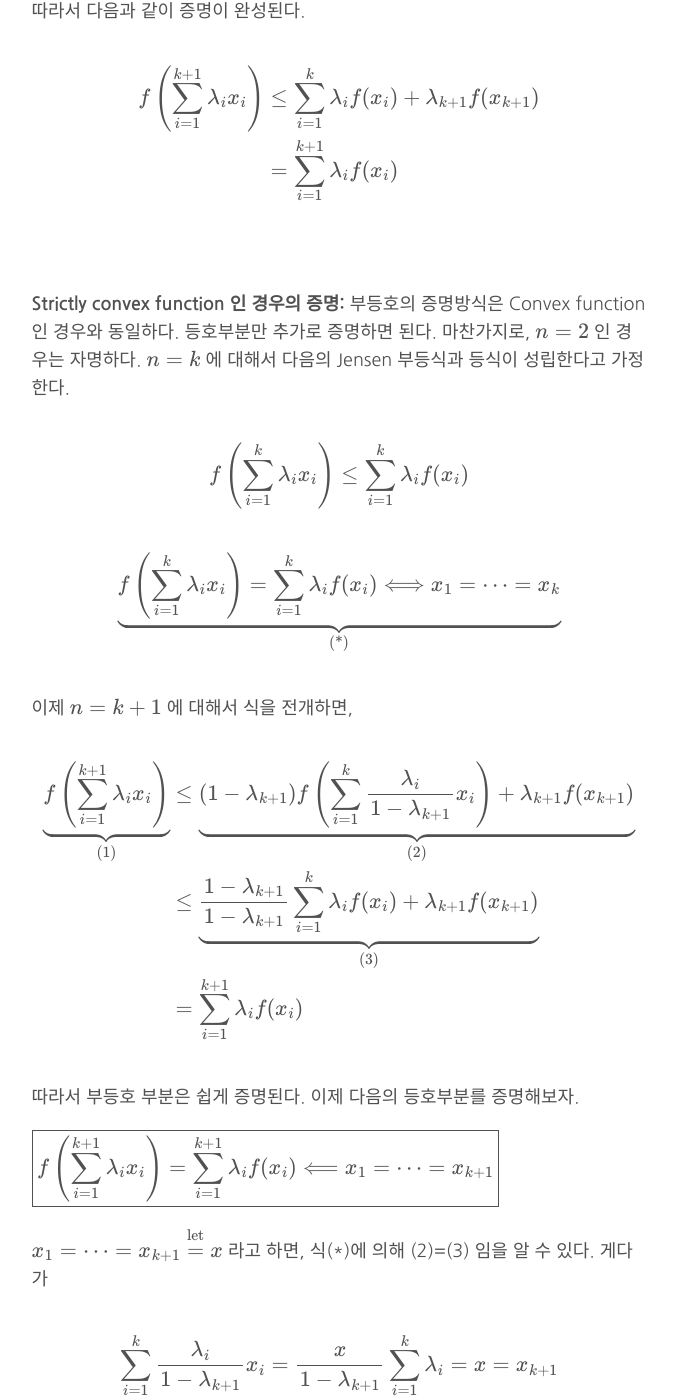
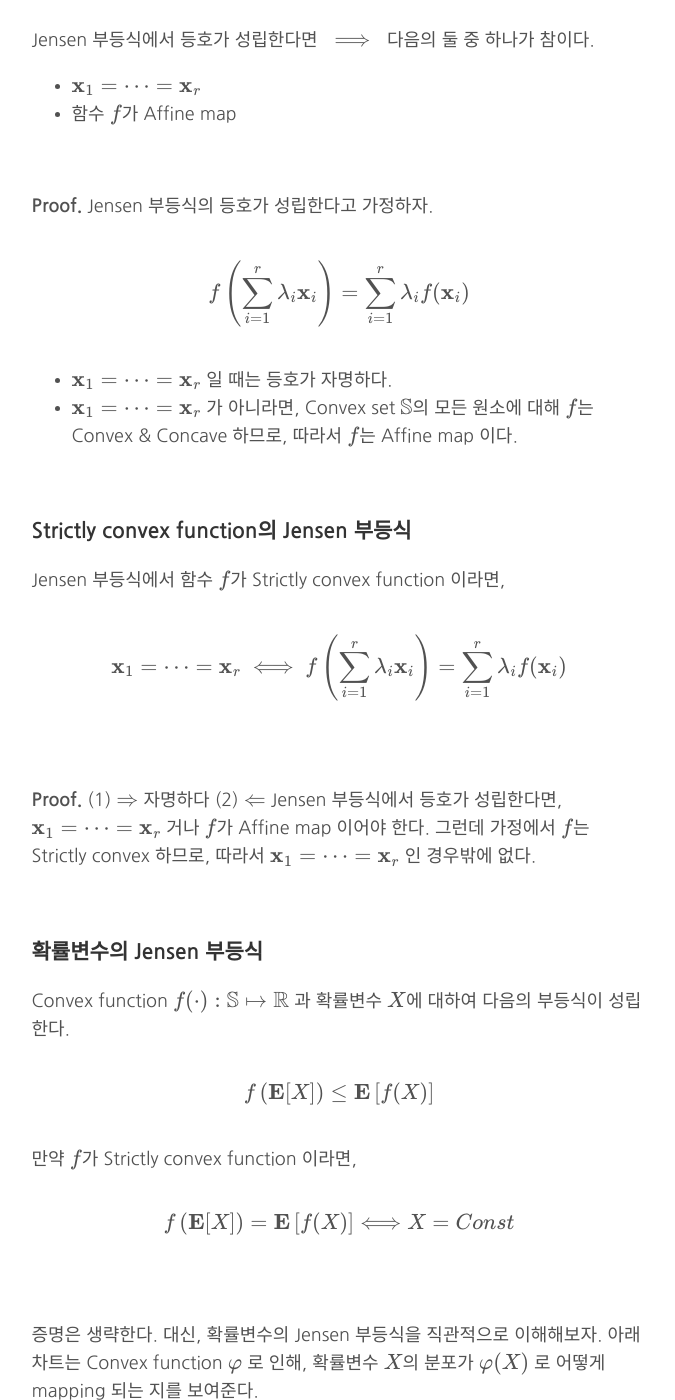
Before and after one commit to gem763/gem763.github.io, a Jekyll site: the page built from Affinity와-Convexity.md, in a window 1280 px wide and 1400 px high, scrolled down 11687 px. Shown: the whole window, without its empty margins (301-976 px from the left). Built offline with Jekyll 4.4.1, drawn with Linux system fonts in a browser that asks for light colours; our own code applies the rules of GitHub Pages for plain Markdown files; formulas are drawn with MathJax 3; some of the changed text lies outside the part shown; grey boxes are pictures that could not be loaded.

Commit message:
Uploaded by https://stackedit.io/

```diff
--- a/Affinity와-Convexity.md
+++ b/Affinity와-Convexity.md
@@ -5,21 +5,21 @@
 
 ## Affinity
 ### Affine combination
-유한 개의 벡터들로 [선형결합 (Linear combination)](https://en.wikipedia.org/wiki/Linear_combination)을 할 때, 모든 계수(coefficient)들의 합이 1인 경우를 [**Affine combination**](https://en.wikipedia.org/wiki/Affine_combination)이라고 한다. <span><script type="math/tex">n</script></span>개의 벡터 <span><script type="math/tex">\mathbf{x}_1, \cdots, \mathbf{x}_n</script></span> 에 대해서, Affine combination은 다음과 같이 표현된다.
+유한 개의 벡터들로 [선형결합 (Linear combination)](https://en.wikipedia.org/wiki/Linear_combination)을 할 때, 모든 계수(coefficient)들의 합이 1인 경우를 [**Affine combination**](https://en.wikipedia.org/wiki/Affine_combination)이라고 한다. <span><script type="math/tex">r</script></span>개의 벡터 <span><script type="math/tex">\mathbf{x}_1, \cdots, \mathbf{x}_r</script></span> 에 대해서, Affine combination은 다음과 같이 표현된다.
 
 <div class="math"><script type="math/tex; mode=display">
-\lambda_1 \mathbf{x}_1 + \cdots + \lambda_n \mathbf{x}_n
+\lambda_1 \mathbf{x}_1 + \cdots + \lambda_r \mathbf{x}_r
 </script></div>
 
-여기서 실수 <span><script type="math/tex">\lambda_i</script></span> 는 <span><script type="math/tex">\lambda_1 + \cdots + \lambda_n = 1</script></span> 을 만족한다. 유클리드 공간(Euclidean space)에서 임의의 두 점을 선택했을 때, **두 점을 지나는 직선 상의 모든 점들**은 Affine combination으로 표현할 수 있다.
+여기서 실수 <span><script type="math/tex">\lambda_i</script></span> 는 <span><script type="math/tex">\lambda_1 + \cdots + \lambda_r = 1</script></span> 을 만족한다. 유클리드 공간(Euclidean space)에서 임의의 두 점을 선택했을 때, **두 점을 지나는 직선 상의 모든 점들**은 Affine combination으로 표현할 수 있다.
 
 <br/>
 
 ### Affine set
-Affine combination에 대해서 닫혀있는(closed) 집합을 [**Affine set**](https://en.wikipedia.org/wiki/Affine_space) 이라고 한다. 만약 집합 <span><script type="math/tex">\mathbb{A}</script></span>가 Affine set 이라면, 이 집합에서 <span><script type="math/tex">n</script></span>개의 원소인 벡터 <span><script type="math/tex">\mathbf{x}_1, \cdots, \mathbf{x}_n \in \mathbb{A}</script></span> 를 임의로 추출했을 때, 해당 원소들의 Affine combination도 <span><script type="math/tex">\mathbb{A}</script></span>에 속하게 된다. 즉 <span><script type="math/tex">\lambda_1 + \cdots + \lambda_n = 1</script></span> 에 대해서,
+Affine combination에 대해서 닫혀있는(closed) 집합을 [**Affine set**](https://en.wikipedia.org/wiki/Affine_space) 이라고 한다. 만약 집합 <span><script type="math/tex">\mathbb{A}</script></span>가 Affine set 이라면, 이 집합에서 <span><script type="math/tex">r</script></span>개의 원소 <span><script type="math/tex">\mathbf{x}_1, \cdots, \mathbf{x}_r \in \mathbb{A}</script></span> 를 임의로 추출했을 때, 해당 원소들의 Affine combination도 <span><script type="math/tex">\mathbb{A}</script></span>에 속하게 된다. 즉 <span><script type="math/tex">\lambda_1 + \cdots + \lambda_r = 1</script></span> 에 대해서,
 
 <div class="math"><script type="math/tex; mode=display">
-\lambda_1 \mathbf{x}_1 + \cdots + \lambda_n \mathbf{x}_n \in \mathbb{S}
+\lambda_1 \mathbf{x}_1 + \cdots + \lambda_r \mathbf{x}_r \in \mathbb{S}
 </script></div>
 
 
@@ -71,21 +71,21 @@
 
 ## Convexity
 ### Convex combination
-Affine combination에서 **모든 계수들이 0 이상**이라는 추가적인 제약조건이 있는 경우를 [**Convex combination**](https://en.wikipedia.org/wiki/Convex_combination) 이라고 한다. <span><script type="math/tex">n</script></span>개의 벡터 <span><script type="math/tex">\mathbf{x}_1, \cdots, \mathbf{x}_n</script></span>에 대해서, Convex combination은 다음과 같이 표현된다.
+Affine combination에서 **모든 계수들이 0 이상**이라는 추가적인 제약조건이 있는 경우를 [**Convex combination**](https://en.wikipedia.org/wiki/Convex_combination) 이라고 한다. <span><script type="math/tex">r</script></span>개의 벡터 <span><script type="math/tex">\mathbf{x}_1, \cdots, \mathbf{x}_r</script></span>에 대해서, Convex combination은 다음과 같이 표현된다.
 
 <div class="math"><script type="math/tex; mode=display">
-\lambda_1 \mathbf{x}_1 + \cdots + \lambda_n \mathbf{x}_n
+\lambda_1 \mathbf{x}_1 + \cdots + \lambda_r \mathbf{x}_r
 </script></div>
 
-여기서 실수 <span><script type="math/tex">\lambda_i</script></span> 는 <span><script type="math/tex">\lambda_i \ge 0</script></span> 과 <span><script type="math/tex">\lambda_1 + \cdots + \lambda_n = 1</script></span> 을 만족한다. 유클리드 공간에서 임의의 두 점을 선택했을 때, **두 점을 잇는 직선 사이의 모든 점들**은 Convex combination으로 표현할 수 있다.
+여기서 실수 <span><script type="math/tex">\lambda_i</script></span> 는 <span><script type="math/tex">\lambda_i \ge 0</script></span> 과 <span><script type="math/tex">\lambda_1 + \cdots + \lambda_r = 1</script></span> 을 만족한다. 유클리드 공간에서 임의의 두 점을 선택했을 때, **두 점을 잇는 직선 사이의 모든 점들**은 Convex combination으로 표현할 수 있다.
 
 <br/>
 
 ### Convex set
-Convex combination에 대해서 닫혀있는 집합을 [**Convex set**](https://en.wikipedia.org/wiki/Convex_set) 이라고 한다. 만약 집합 <span><script type="math/tex">\mathbb{S}</script></span>가 Convex set 이라면, 이 집합에서 <span><script type="math/tex">n</script></span>개의 원소인 벡터 <span><script type="math/tex">\mathbf{x}_1, \cdots, \mathbf{x}_n \in \mathbb{S}</script></span> 를 임의로 추출했을 때, 해당 원소들의 Convex combination도 <span><script type="math/tex">\mathbb{S}</script></span>에 속하게 된다. 즉 <span><script type="math/tex">\lambda_i \ge 0</script></span> 및 <span><script type="math/tex">\lambda_1 + \cdots + \lambda_n = 1</script></span> 에 대하여,
+Convex combination에 대해서 닫혀있는 집합을 [**Convex set**](https://en.wikipedia.org/wiki/Convex_set) 이라고 한다. 만약 집합 <span><script type="math/tex">\mathbb{S}</script></span>가 Convex set 이라면, 이 집합에서 <span><script type="math/tex">r</script></span>개의 원소 <span><script type="math/tex">\mathbf{x}_1, \cdots, \mathbf{x}_r \in \mathbb{S}</script></span> 를 임의로 추출했을 때, 해당 원소들의 Convex combination도 <span><script type="math/tex">\mathbb{S}</script></span>에 속하게 된다. 즉 <span><script type="math/tex">\lambda_i \ge 0</script></span> 및 <span><script type="math/tex">\lambda_1 + \cdots + \lambda_r = 1</script></span> 에 대하여,
 
 <div class="math"><script type="math/tex; mode=display">
-\lambda_1 \mathbf{x}_1 + \cdots + \lambda_n \mathbf{x}_n \in \mathbb{S}
+\lambda_1 \mathbf{x}_1 + \cdots + \lambda_r \mathbf{x}_r \in \mathbb{S}
 </script></div>
 
 정의에 의해, **모든 Affine set은 Convex set** 이라고 할 수 있다.
@@ -138,15 +138,15 @@
 
 > <big><b>비교: Combinations and Sets</b></big>
 >
-> 유한 개의 벡터 <span><script type="math/tex">\mathbf{x}_1, \cdots, \mathbf{x}_n</script></span>와 <span><script type="math/tex">\lambda_i \in \mathbb{R}</script></span> 에 대하여 Affine combination과 Convex combination은 다음과 같이 선형결합(Linear combination)으로 나타낼 수 있다.
-> <div class="math"><script type="math/tex; mode=display">\lambda_1 \mathbf{x}_1 + \cdots + \lambda_n \mathbf{x}_n</script></div>
+> 유한 개의 벡터 <span><script type="math/tex">\mathbf{x}_1, \cdots, \mathbf{x}_r</script></span>와 <span><script type="math/tex">\lambda_i \in \mathbb{R}</script></span> 에 대하여 Affine combination과 Convex combination은 다음과 같이 선형결합(Linear combination)으로 나타낼 수 있다.
+> <div class="math"><script type="math/tex; mode=display">\lambda_1 \mathbf{x}_1 + \cdots + \lambda_r \mathbf{x}_r</script></div>
 >
 > 단 제약조건이 다르다.
 >
 >
 >| <center>Affine combination</center> | <center>Convex combination</center> |
 >|--|--|
->| <script type="math/tex; mode=display">\sum_i \lambda_i = 1</script> | <script type="math/tex; mode=display">\sum_i \lambda_i = 1, ~\lambda_i \in [0,1]</script> |
+>| <script type="math/tex; mode=display">\sum_{i=1}^r \lambda_i = 1</script> | <script type="math/tex; mode=display">\sum_{i=1}^r \lambda_i = 1, ~\lambda_i \in [0,1]</script> |
 >
 > Affine set과 Convex set은 각각 Affine combination과 Convex combination에 닫혀있는 공간을 의미한다. 임의의 원소 <span><script type="math/tex">\mathbf{x}_1, \mathbf{x}_2</script></span>가 포함되어 있는 **최소한의 Affine set과 Convex set**을 구성해보면 다음 그림과 같다.  [^hull]
 >
@@ -208,12 +208,12 @@
 \mathbb{A}_o = \{ \mathbf{x} - \alpha \mid \mathbf{x} \in \mathbb{A} \} \ni 0
 </script></div>
 
-<span><script type="math/tex">\mathbb{A}_o</script></span>는 원점을 포함하게 된다. 과연 <span><script type="math/tex">\mathbb{A}_o</script></span>는 Affine set 일까? 임의의 <span><script type="math/tex">\mathbf{z}_i \in \mathbb{A}_o</script></span> 및 <span><script type="math/tex">\theta_1 + \cdots + \theta_n = 1</script></span> 에 대하여,
+<span><script type="math/tex">\mathbb{A}_o</script></span>는 원점을 포함하게 된다. 과연 <span><script type="math/tex">\mathbb{A}_o</script></span>는 Affine set 일까? 임의의 <span><script type="math/tex">\mathbf{z}_i \in \mathbb{A}_o</script></span> 및 <span><script type="math/tex">\theta_1 + \cdots + \theta_r = 1</script></span> 에 대하여,
 
 <div class="math"><script type="math/tex; mode=display">
 \begin{aligned}
 \mathbf{x}_i \equiv \mathbf{z}_i + \alpha &\in \mathbb{A} \\
-\theta_1 \mathbf{x}_1 + \cdots + \theta_n \mathbf{x}_n \overset{\text{let}}{=} \mathbf{y} &\in \mathbb{A}
+\theta_1 \mathbf{x}_1 + \cdots + \theta_r \mathbf{x}_r \overset{\text{let}}{=} \mathbf{y} &\in \mathbb{A}
 \end{aligned}
 </script></div>
 
@@ -221,9 +221,9 @@
 
 <div class="math"><script type="math/tex; mode=display">
 \begin{aligned}
-\theta_1 \mathbf{z}_1 + \cdots + \theta_n \mathbf{z}_n
-&= \sum_{i=1}^n \theta_i (\mathbf{x}_i - \alpha) \\
-&= \sum_{i=1}^n \theta_i \mathbf{x}_i  - \alpha \\
+\theta_1 \mathbf{z}_1 + \cdots + \theta_r \mathbf{z}_r
+&= \sum_{i=1}^r \theta_i (\mathbf{x}_i - \alpha) \\
+&= \sum_{i=1}^r \theta_i \mathbf{x}_i  - \alpha \\
 &= \mathbf{y} - \alpha \in \mathbb{A}_o
 \end{aligned}
 </script></div>
@@ -247,7 +247,7 @@
 
 <div class="math"><script type="math/tex; mode=display">
 \begin{aligned}
-g \left( k \mathbf{z}_1 + (1-k) \mathbf{z}_2 \right)
+g &\left( k \mathbf{z}_1 + (1-k) \mathbf{z}_2 \right) \\
 &= f \left( k \mathbf{z}_1 + (1-k) \mathbf{z}_2 + \alpha \right) - f(\alpha) \\
 &= f \left( k (\mathbf{z}_1 + \alpha) + (1-k) (\mathbf{z}_2 + \alpha) \right) - f(\alpha) \\
 &= k f (\mathbf{z}_1 + \alpha) + (1-k) f(\mathbf{z}_2 + \alpha) - f(\alpha) \\
@@ -351,36 +351,25 @@
 <br/>
 
 
+
 ## Jesen 부등식
 
-Convex set <span><script type="math/tex">\mathbb{S}</script></span> (<span><script type="math/tex">\subset \mathbb{R}</script></span>)에서 정의된 함수 <span><script type="math/tex">f(\cdot): \mathbb{S} \mapsto \mathbb{R}</script></span> 가 있다.  유한 개의 <span><script type="math/tex">x_i \in \mathbb{S}</script></span> 및 <span><script type="math/tex">\lambda_i \ge 0</script></span> 에 대하여, <span><script type="math/tex">\sum_i \lambda_i = 1</script></span> 라고 할 때, 다음의 부등식이 성립한다. 이를 **Jensen 부등식**이라고 한다.
+### Jensen 부등식
+Convex set <span><script type="math/tex">\mathbb{S}</script></span> 에서 정의된 **Convex function** [^jensen_concave] <span><script type="math/tex">f(\cdot): \mathbb{S} \mapsto \mathbb{R}</script></span> 가 있다.  임의의 <span><script type="math/tex">\mathbf{x}_i \in \mathbb{S}</script></span> 및 <span><script type="math/tex">\lambda_i \in (0,1)</script></span> 에 대하여, <span><script type="math/tex">\lambda_1 + \cdots + \lambda_r = 1</script></span> 라고 할 때, 다음의 부등식이 성립한다. 이를 **Jensen 부등식**이라고 한다.
 
-* <span><script type="math/tex">f</script></span>가 **Convex function**: [^jensen_concave]
 <div class="math"><script type="math/tex; mode=display">
-f \left(\sum_{i=1}^n \lambda_i x_i\right) \le \sum_{i=1}^n \lambda_i f(x_i)
+f \left(\sum_{i=1}^r \lambda_i \mathbf{x}_i\right) \le \sum_{i=1}^r \lambda_i f(\mathbf{x}_i)
 </script></div>
 
-[^jensen_concave]: 참고로 <span><script type="math/tex">f</script></span>가 Concave function 인 경우에는 부등호의 방향이 반대가 된다. <script type="math/tex; mode=display">f \left(\sum_{i=1}^n \lambda_i x_i\right) \ge \sum_{i=1}^n \lambda_i f(x_i)</script> Strictly concave function 인 경우에도 마찬가지이다.
+[^jensen_concave]: <span><script type="math/tex">f</script></span>가 Concave function 인 경우에는 부등호의 방향이 반대가 된다. <script type="math/tex; mode=display">f \left(\sum_{i=1}^n \lambda_i x_i\right) \ge \sum_{i=1}^n \lambda_i f(x_i)</script>
 
 <br/>
 
-* <span><script type="math/tex">f</script></span>가 **Strictly convex function**:
-<div class="math"><script type="math/tex; mode=display">
-f \left(\sum_{i=1}^n \lambda_i x_i\right) \le \sum_{i=1}^n \lambda_i f(x_i)
-</script></div>
+**Proof.**
+[귀납법 (Induction)](https://en.wikipedia.org/wiki/Mathematical_induction)으로 쉽게 증명할 수 있다. <span><script type="math/tex">n=2</script></span> 인 경우의 Jensen 부등식은 Convex function의 정의에 의해 자명하다. <span><script type="math/tex">n=k</script></span> 에 대해서도 다음의 부등식이 성립한다고 가정하자.
 
 <div class="math"><script type="math/tex; mode=display">
- f \left(\sum_{i=1}^n \lambda_i x_i\right) = \sum_{i=1}^n \lambda_i f(x_i)  \Longleftrightarrow x_1 = \cdots = x_n
-</script></div>
-
-
-<br/>
-
-**Convex function 인 경우의 증명:**
-Jensen 부등식은 [귀납법 (Induction)](https://en.wikipedia.org/wiki/Mathematical_induction)으로 쉽게 증명할 수 있다. <span><script type="math/tex">f</script></span>가 Convex function인 경우에 대해서 우선 증명해보자. <span><script type="math/tex">n=2</script></span> 인 경우의 Jensen 부등식은 Convex function의 정의에 의해 자명하게 성립함을 알 수 있다. <span><script type="math/tex">n=k</script></span> 에 대해서도 다음의 Jensen 부등식이 성립한다고 가정하자.
-
-<div class="math"><script type="math/tex; mode=display">
-f \left(\sum_{i=1}^k \lambda_i x_i\right) \le \sum_{i=1}^k \lambda_i f(x_i)
+f \left(\sum_{i=1}^k \lambda_i \mathbf{x}_i\right) \le \sum_{i=1}^k \lambda_i f(\mathbf{x}_i)
 </script></div>
 
 이제 <span><script type="math/tex">n=k+1</script></span> 에 대해서 식을 전개하면,
@@ -423,60 +412,59 @@
 
 <br/>
 
-**Strictly convex function 인 경우의 증명:**
-부등호의 증명방식은 Convex function인 경우와 동일하다. 등호부분만 추가로 증명하면 된다. 마찬가지로, <span><script type="math/tex">n=2</script></span> 인 경우는 자명하다. <span><script type="math/tex">n=k</script></span> 에 대해서 다음의 Jensen 부등식과 등식이 성립한다고 가정한다.
-
-<div class="math"><script type="math/tex; mode=display">
-f \left(\sum_{i=1}^k \lambda_i x_i\right) \le \sum_{i=1}^k \lambda_i f(x_i)
-</script></div>
-
-<div class="math"><script type="math/tex; mode=display">
-\underbrace{f \left(\sum_{i=1}^k \lambda_i x_i\right) = \sum_{i=1}^k \lambda_i f(x_i) \Longleftrightarrow x_1 = \cdots = x_k}_{\text{(*)}}
-</script></div>
-
-이제 <span><script type="math/tex">n=k+1</script></span> 에 대해서 식을 전개하면,
-
-<div class="math"><script type="math/tex; mode=display">
-\begin{aligned}
-\underbrace{f \left( \sum_{i=1}^{k+1} \lambda_i x_i \right)}_{\text{(1)}}
-&\le \underbrace{(1-\lambda_{k+1}) f \left( \sum_{i=1}^{k} \frac{\lambda_i}{1-\lambda_{k+1}} x_i \right) + \lambda_{k+1} f(x_{k+1})}_{\text{(2)}} \\
-&\le \underbrace{\frac{1-\lambda_{k+1}}{1-\lambda_{k+1}} \sum_{i=1}^{k} \lambda_{i} f(x_i)  + \lambda_{k+1} f(x_{k+1})}_{\text{(3)}} \\
-&= \sum_{i=1}^{k+1} \lambda_i f(x_i)
-\end{aligned}
-</script></div>
-
-따라서 부등호 부분은 쉽게 증명된다. 이제 다음의 등호부분를 증명해보자.
-
-<span><script type="math/tex">\boxed{f \left(\sum_{i=1}^{k+1} \lambda_i x_i\right) = \sum_{i=1}^{k+1} \lambda_i f(x_i) \Longleftarrow x_1 = \cdots = x_{k+1}}</script></span>
-
-<span><script type="math/tex">x_1 = \cdots = x_{k+1} \overset{\text{let}}{=} x</script></span> 라고 하면, 식(*)에 의해 (2)=(3) 임을 알 수 있다. 게다가
-<div class="math"><script type="math/tex; mode=display">
-\sum_{i=1}^k \frac{\lambda_i}{1-\lambda_{k+1}} x_i = \frac{x}{1-\lambda_{k+1}} \sum_{i=1}^k \lambda_i = x = x_{k+1}
-</script></div>
-
-이므로, (1)=(2)도 성립한다.  따라서 <span><script type="math/tex">f \left(\sum_{i=1}^{k+1} \lambda_i x_i\right) = \sum_{i=1}^{k+1} \lambda_i f(x_i)</script></span> 를 얻게 된다.
+### Jensen 부등식에서의 등호조건
+Jensen 부등식에서 등호가 성립한다면 <span><script type="math/tex">~\Longrightarrow~</script></span> 다음의 둘 중 하나가 참이다.
+* <span><script type="math/tex">\mathbf{x}_1 = \cdots = \mathbf{x}_r</script></span>
+* 함수 <span><script type="math/tex">f</script></span>가 Affine map
 
 <br/>
 
-<span><script type="math/tex">\boxed{f \left(\sum_{i=1}^{k+1} \lambda_i x_i\right) = \sum_{i=1}^{k+1} \lambda_i f(x_i) \Longrightarrow x_1 = \cdots = x_{k+1}}</script></span>
-
-<span><script type="math/tex">f \left(\sum_{i=1}^{k+1} \lambda_i x_i\right) = \sum_{i=1}^{k+1} \lambda_i f(x_i)</script></span> 라고 하면, (1)=(2)=(3) 이 된다. 식(*)에 의해, (2)=(3)은 곧 <span><script type="math/tex">x_1 = \cdots = x_k</script></span> 를 의미한다. 한편 (1)=(2)는 <span><script type="math/tex">\sum_{i=1}^k \frac{\lambda_i}{1-\lambda_{k+1}} x_i = x_{k+1}</script></span> 를 의미하므로, 이 식에 <span><script type="math/tex">x_1 = \cdots = x_k \overset{\text{let}}{=} x</script></span> 를 대입하면,
-
+**Proof.**
+Jensen 부등식의 등호가 성립한다고 가정하자.
 
 <div class="math"><script type="math/tex; mode=display">
-\begin{aligned}
-x_{k+1}
-&= \sum_{i=1}^k \frac{\lambda_i}{1-\lambda_{k+1}} x_i \\
-&= \frac{x}{1-\lambda_{k+1}} \sum_{i=1}^k \lambda_i \\
-&= x
-\end{aligned}
+f \left(\sum_{i=1}^r \lambda_i \mathbf{x}_i\right) = \sum_{i=1}^r \lambda_i f(\mathbf{x}_i)
 </script></div>
 
-따라서 <span><script type="math/tex">x_1 = \cdots = x_k = x_{k+1}</script></span> 를 얻게 된다. 증명끝.
-
+* <span><script type="math/tex">\mathbf{x}_1 = \cdots = \mathbf{x}_r</script></span> 일 때는 등호가 자명하다.
+* <span><script type="math/tex">\mathbf{x}_1 = \cdots = \mathbf{x}_r</script></span> 가 아니라면, Convex set <span><script type="math/tex">\mathbb{S}</script></span>의 모든 원소에 대해 <span><script type="math/tex">f</script></span>는 Convex & Concave 하므로, 따라서 <span><script type="math/tex">f</script></span>는 Affine map 이다.
 
 
 <br/>
 
-> <big><b>확률변수의 Jensen 부등식</b></big>
->
+### Strictly convex function의 Jensen 부등식
+Jensen 부등식에서 함수 <span><script type="math/tex">f</script></span>가 Strictly convex function 이라면,
+
+<div class="math"><script type="math/tex; mode=display">
+\mathbf{x}_1 = \cdots = \mathbf{x}_r ~\Longleftrightarrow~ f \left(\sum_{i=1}^r \lambda_i \mathbf{x}_i\right) = \sum_{i=1}^r \lambda_i f(\mathbf{x}_i)
+</script></div>
+
+<br/>
+
+**Proof.**
+(1) <span><script type="math/tex">\Rightarrow</script></span> 자명하다
+(2) <span><script type="math/tex">\Leftarrow</script></span> Jensen 부등식에서 등호가 성립한다면, <span><script type="math/tex">\mathbf{x}_1 = \cdots = \mathbf{x}_r</script></span>  거나 <span><script type="math/tex">f</script></span>가 Affine map 이어야 한다. 그런데 가정에서 <span><script type="math/tex">f</script></span>는 Strictly convex 하므로, 따라서 <span><script type="math/tex">\mathbf{x}_1 = \cdots = \mathbf{x}_r</script></span> 인 경우밖에 없다.
+
+<br/>
+
+### 확률변수의 Jensen 부등식
+Convex function <span><script type="math/tex">f(\cdot): \mathbb{S} \mapsto \mathbb{R}</script></span> 과 확률변수 <span><script type="math/tex">X</script></span>에 대하여 다음의 부등식이 성립한다.
+
+<div class="math"><script type="math/tex; mode=display">
+f \left( \mathbf{E}[X] \right) \le \mathbf{E} \left[ f(X) \right]
+</script></div>
+
+만약 <span><script type="math/tex">f</script></span>가 Strictly convex function 이라면,
+
+<div class="math"><script type="math/tex; mode=display">
+f \left( \mathbf{E}[X] \right) = \mathbf{E} \left[ f(X) \right] \Longleftrightarrow X=Const
+</script></div>
+
+<br/>
+
+증명은 생략한다. 대신, 확률변수의 Jensen 부등식을 직관적으로 이해해보자. 아래 차트는 Convex function <span><script type="math/tex">\varphi</script></span> 로 인해, 확률변수 <span><script type="math/tex">X</script></span>의 분포가 <span><script type="math/tex">\varphi (X)</script></span> 로 어떻게 mapping 되는 지를 보여준다.
+
+<center><img src="https://upload.wikimedia.org/wikipedia/commons/thumb/f/fd/Jensen_graph.svg/309px-Jensen_graph.svg.png" alt="jensen_graph"/></center>
+<center><small>(출처: 위키피디아)</small></center>
+
+원래의 <span><script type="math/tex">X</script></span>의 분포(예시)는 왼쪽으로 꼬리가 길게 늘어져있고, 이에따라 <span><script type="math/tex">X</script></span>의 기대값 <span><script type="math/tex">\mathbf{E}[X]</script></span>은 다소 왼쪽에 위치하게 된다. 하지만 Convex function의 독특한 형태로 인해 <span><script type="math/tex">X</script></span> 분포의 오른쪽 부분이 확장(Stretching-out) 변환되면서, 확률변수 <span><script type="math/tex">Y=\varphi(X)</script></span>의 분포 상단이 점차 늘어지는 모양이 되었다. 결과적으로 <span><script type="math/tex">Y</script></span>의 기대값 <span><script type="math/tex">\mathbf{E}[Y]</script></span>을 위로 밀어올리게 되면서, <span><script type="math/tex">\varphi(\mathbf{E}[X]) \le \mathbf{E}[Y] = \mathbf{E}[\varphi(X)]</script></span> 의 관계를 도출하게 되는데, 이것이 바로 확률변수의 Jensen 부등식인 것이다.
```
